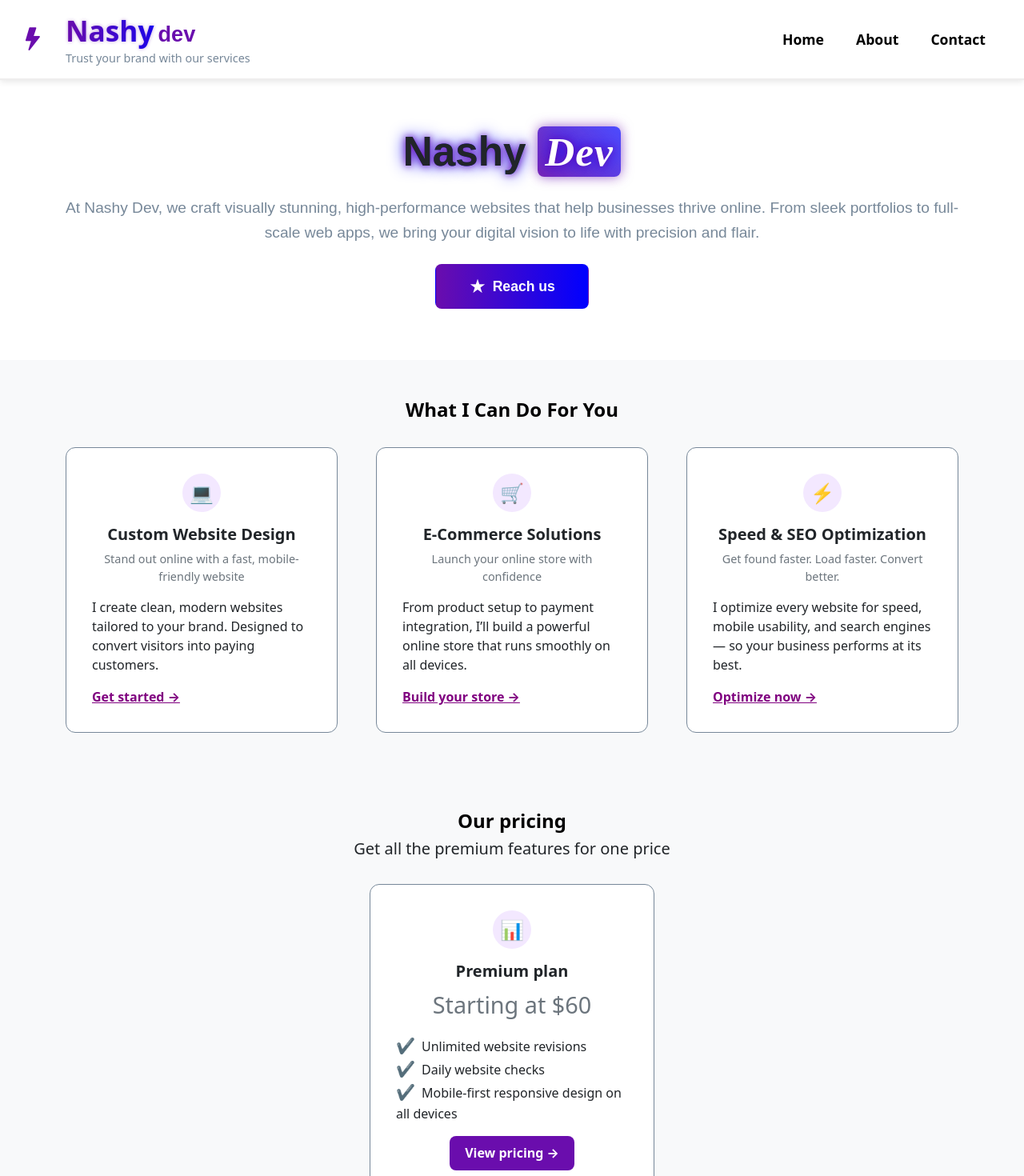
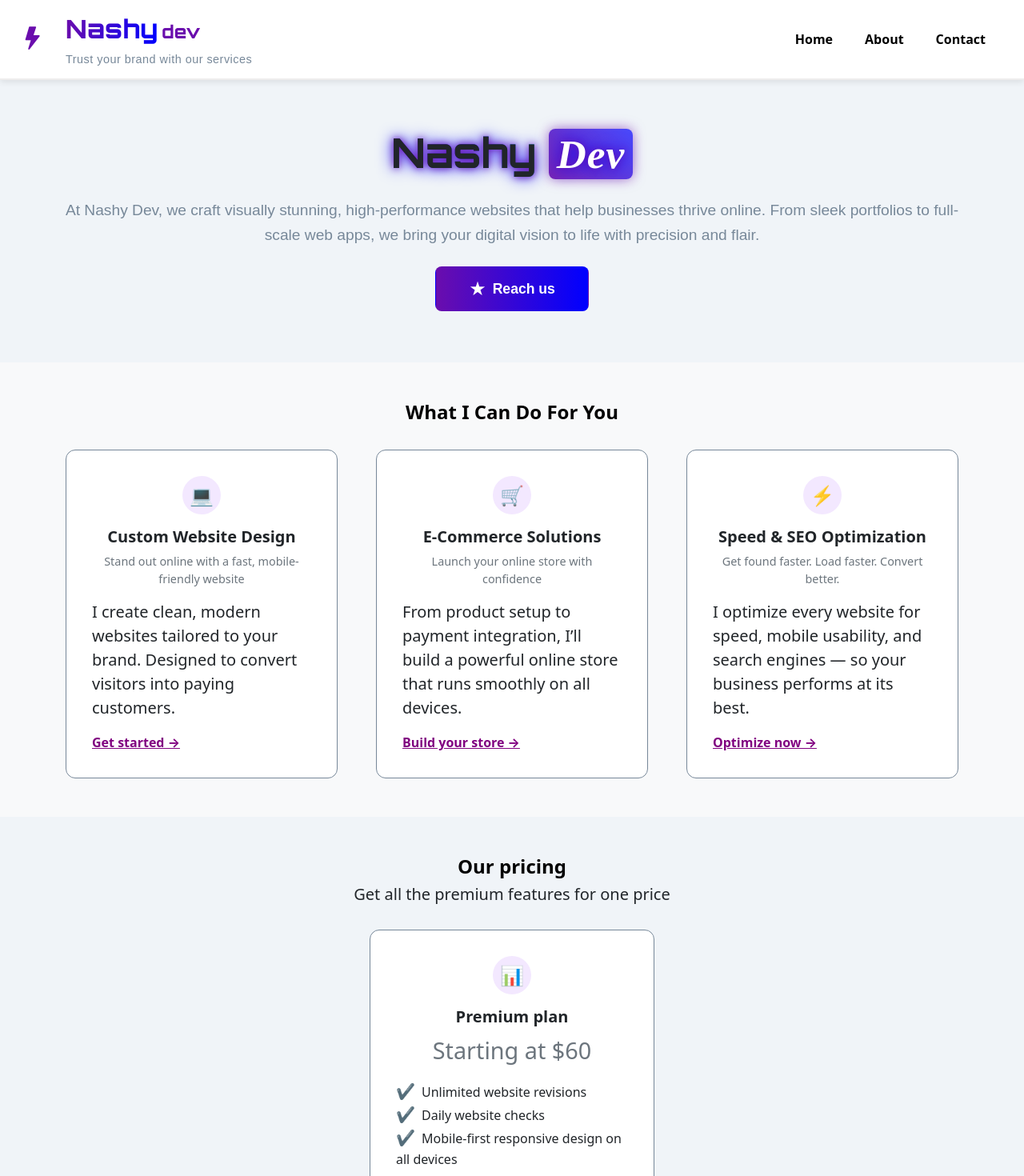
Before and after one commit to Nashmoneiy/portfolio-site, a React (Vite) app: page / in a window 1280 px wide. Shown: the top 1470 px of the page at 80% size. Built offline with nearby package versions, Linux system fonts and the light colour scheme.

Commit message:
initial commit

```diff
--- a/index.html
+++ b/index.html
@@ -2,11 +2,13 @@
 <html lang="en">
   <head>
     <meta charset="UTF-8" />
-    <link rel="icon" type="image/svg+xml" href="/vite.svg" />
+    <link rel="icon" type="image/svg+xml" href="/logo.svg" />
     <link
   rel="stylesheet"
   href="https://cdn.jsdelivr.net/npm/bootstrap-icons@1.11.1/font/bootstrap-icons.css"
 />
+<link href="https://fonts.googleapis.com/css2?family=Orbitron:wght@400;600;700;800&display=swap" rel="stylesheet">
+
 <script src="https://cdn.jsdelivr.net/npm/bootstrap@5.3.0/dist/js/bootstrap.bundle.min.js"></script>
 
 
--- a/src/components/inc/Navbar.jsx
+++ b/src/components/inc/Navbar.jsx
@@ -16,18 +16,20 @@ function Navbar() {
   // Handle outside click
   useEffect(() => {
     const handleOutsideClick = (event) => {
+      const collapse = document.getElementById("navbarSupportedContent");
       if (
-        isOpen &&
+        collapse &&
+        collapse.classList.contains("show") &&
         navbarRef.current &&
         !navbarRef.current.contains(event.target)
       ) {
-        setIsOpen(false);
+        collapse.classList.remove("show");
       }
     };
 
     document.addEventListener("click", handleOutsideClick);
     return () => document.removeEventListener("click", handleOutsideClick);
-  }, [isOpen]);
+  }, []);
 
   return (
     <div ref={navbarRef}>
@@ -46,9 +48,11 @@ function Navbar() {
               href="#"
               className="navbar-brand m-0 p-0 d-flex align-items-center gap-3"
               style={{
-                fontWeight: "bold",
-                lineHeight: "1.2",
-                textDecoration: "none",
+                fontSize: "1.05rem",
+                fontWeight: 500,
+                fontFamily: "'Poppins', 'Rubik', sans-serif",
+                letterSpacing: "0.5px",
+                transition: "color 0.3s ease",
               }}
             >
               {/* Logo Icon - transparent background */}
@@ -68,16 +72,16 @@ function Navbar() {
               </div>
 
               {/* Brand Text */}
-              <div className="d-flex flex-column align-items-start">
+              <div className="d-flex flex-column align-items-start text-truncate">
                 <div>
                   <span
                     style={{
-                      fontSize: "2.2rem",
+                      fontSize: "2rem",
                       background: "linear-gradient(90deg, #6a0dad, #0000ff)",
                       WebkitBackgroundClip: "text",
                       WebkitTextFillColor: "transparent",
-                      fontWeight: "bold",
-                      textShadow: "0 0 4px rgba(106, 13, 173, 0.4)",
+                      fontWeight: "800",
+                      fontFamily: "'Orbitron', sans-serif",
                     }}
                   >
                     Nashy
@@ -85,8 +89,8 @@ function Navbar() {
                   <span
                     style={{
                       marginLeft: "5px",
-                      fontSize: "1.7rem",
-                      fontWeight: "600",
+                      fontSize: "1.4rem",
+                      fontWeight: "800",
                       color: "#6a0dad",
                       fontFamily: "'Orbitron', sans-serif",
                     }}
@@ -140,30 +144,24 @@ function Navbar() {
             id="navbarSupportedContent"
             className={`w-100 ${
               isOpen ? "d-flex" : "d-none"
-            } d-lg-flex flex-column flex-lg-row align-items-center justify-content-center`}
+            } d-lg-flex flex-column flex-lg-row`}
             style={{
               background: isOpen
                 ? "linear-gradient(135deg, blue, purple)"
                 : "transparent",
               borderRadius: isOpen ? "0 0 12px 12px" : "0",
               transition: "all 0.3s ease",
-              padding: isOpen ? "2rem 1rem" : "0",
-              minHeight: isOpen ? "200px" : "0",
             }}
           >
             <ul
-              className="navbar-nav mb-2 mb-lg-0 float-lg-end ms-lg-auto d-lg-flex flex-column flex-lg-row align-items-center justify-content-center gap-3 gap-lg-0"
+              className="navbar-nav mb-2 mb-lg-0 float-lg-end ms-lg-auto d-lg-flex flex-column flex-lg-row align-items-center justify-content-center gap-2 gap-lg-0"
               style={{
-                fontSize: "1.1rem",
+                fontSize: "1rem",
                 fontWeight: "bold",
               }}
             >
               <li className="nav-item me-lg-4">
-                <a
-                  className="nav-link"
-                  href="#home"
-                  onClick={() => setIsOpen(false)}
-                >
+                <a className="nav-link" href="#home" onClick={handleNavClick}>
                   <span className="d-lg-none text-white">Home</span>
                   <span className="d-none d-lg-inline text-black">Home</span>
                 </a>
@@ -172,18 +170,14 @@ function Navbar() {
                 <a
                   className="nav-link"
                   href="#section2"
-                  onClick={() => setIsOpen(false)}
+                  onClick={handleNavClick}
                 >
                   <span className="d-lg-none text-white">About</span>
                   <span className="d-none d-lg-inline text-black">About</span>
                 </a>
               </li>
               <li className="nav-item">
-                <a
-                  className="nav-link"
-                  href="#footer"
-                  onClick={() => setIsOpen(false)}
-                >
+                <a className="nav-link" href="#footer" onClick={handleNavClick}>
                   <span className="d-lg-none text-white">Contact</span>
                   <span className="d-none d-lg-inline text-black">Contact</span>
                 </a>
--- a/src/components/pages/Home.jsx
+++ b/src/components/pages/Home.jsx
@@ -3,6 +3,7 @@ import TestimonialSlider from "../inc/TestimonialSlider";
 import Footer from "../inc/Footer";
 
 import screenshotImg from "../images/Screenshot.png";
+import screenshot2 from "../images/Screenshot2.png";
 import {
   FaHtml5,
   FaCss3Alt,
@@ -19,7 +20,11 @@ function Home() {
       id="home"
       style={{ margin: 0, padding: 0, overflowX: "hidden", width: "100%" }}
     >
-      <section id="home" className="section justify-content-center fade-down">
+      <section
+        id="home"
+        className="section justify-content-center fade-down"
+        style={{ backgroundColor: "#f0f4f8" }}
+      >
         <div className="row">
           <div className="col-md-12 text-center justify-content-center">
             {/* Icon */}
@@ -85,6 +90,7 @@ function Home() {
             <div className="d-flex justify-content-center my-4">
               <button
                 className="btn text-white d-flex align-items-center justify-content-center gap-2"
+                id="reach-us"
                 style={{
                   width: "15%",
                   minWidth: "140px",
@@ -95,6 +101,11 @@ function Home() {
                   borderRadius: "8px",
                   fontFamily: "'Poppins', sans-serif",
                   transition: "all 0.3s ease",
+                }}
+                onClick={() => {
+                  document.getElementById("footer")?.scrollIntoView({
+                    behavior: "smooth",
+                  });
                 }}
               >
                 <span style={{ fontSize: "1.5rem" }}>★</span> Reach us
@@ -153,14 +164,11 @@ function Home() {
               >
                 Stand out online with a fast, mobile-friendly website
               </p>
-              <p>
+              <p style={{ fontSize: "20px" }}>
                 I create clean, modern websites tailored to your brand. Designed
                 to convert visitors into paying customers.
               </p>
-              <a
-                href="#contact"
-                style={{ color: "purple", fontWeight: "bold" }}
-              >
+              <a href="#footer" style={{ color: "purple", fontWeight: "bold" }}>
                 Get started →
               </a>
             </div>
@@ -199,14 +207,11 @@ function Home() {
               >
                 Launch your online store with confidence
               </p>
-              <p>
+              <p style={{ fontSize: "20px" }}>
                 From product setup to payment integration, I’ll build a powerful
                 online store that runs smoothly on all devices.
               </p>
-              <a
-                href="#contact"
-                style={{ color: "purple", fontWeight: "bold" }}
-              >
+              <a href="#footer" style={{ color: "purple", fontWeight: "bold" }}>
                 Build your store →
               </a>
             </div>
@@ -245,14 +250,11 @@ function Home() {
               >
                 Get found faster. Load faster. Convert better.
               </p>
-              <p>
+              <p style={{ fontSize: "20px" }}>
                 I optimize every website for speed, mobile usability, and search
                 engines — so your business performs at its best.
               </p>
-              <a
-                href="#contact"
-                style={{ color: "purple", fontWeight: "bold" }}
-              >
+              <a href="#footer" style={{ color: "purple", fontWeight: "bold" }}>
                 Optimize now →
               </a>
             </div>
@@ -263,7 +265,7 @@ function Home() {
       <section
         id="section3"
         className="section bg-c-light py-5 fade-down"
-        style={{ backgroundColor: "#f8f9fa" }}
+        style={{ backgroundColor: "#f0f4f8" }}
       >
         <div className="container">
           <div className="row text-center mb-4">
@@ -350,21 +352,7 @@ function Home() {
                   </li>
                 </ul>
 
-                <div className="text-center mt-3">
-                  <button
-                    className="btn"
-                    style={{
-                      backgroundColor: "#6a0dad", // solid purple background
-                      color: "#fff", // white text
-                      fontWeight: "bold",
-                      border: "none",
-                      padding: "0.6rem 1.2rem",
-                      borderRadius: "8px",
-                    }}
-                  >
-                    View pricing →
-                  </button>
-                </div>
+                <div className="text-center mt-3"></div>
               </div>
             </div>
           </div>
@@ -378,7 +366,7 @@ function Home() {
       <section
         id="portfolio"
         className="py-5 fade-down"
-        style={{ backgroundColor: "#fff" }}
+        style={{ backgroundColor: "#f0f4f8" }}
       >
         <div className="container">
           <div className="row text-center mb-4">
@@ -408,6 +396,30 @@ function Home() {
                   </p>
                   <a
                     href="https://ecommerce-react-lcg7.vercel.app/"
+                    target="_blank"
+                    rel="noopener noreferrer"
+                    className="btn btn-outline-primary btn-sm text-white"
+                    style={{
+                      background: "linear-gradient(90deg, #6a0dad, #0000ff)",
+                    }}
+                  >
+                    View Live
+                  </a>
+                </div>
+              </div>
+            </div>
+
+            <div className="col-md-4">
+              <div className="card shadow-sm">
+                <img src={screenshot2} alt="Project 1" className="img-fluid" />
+                <div className="card-body">
+                  <h5 className="card-title">Eucia Bookings</h5>
+                  <p className="card-text">
+                    Fully responsive webapp for purchasing movie tickets with
+                    payment gateway integration.
+                  </p>
+                  <a
+                    href="https://tickets-25h4.vercel.app/"
                     target="_blank"
                     rel="noopener noreferrer"
                     className="btn btn-outline-primary btn-sm text-white"
```
Also changed, not shown: logo.svg (added), 1 other file (tests, documents, lock files or other folders).
